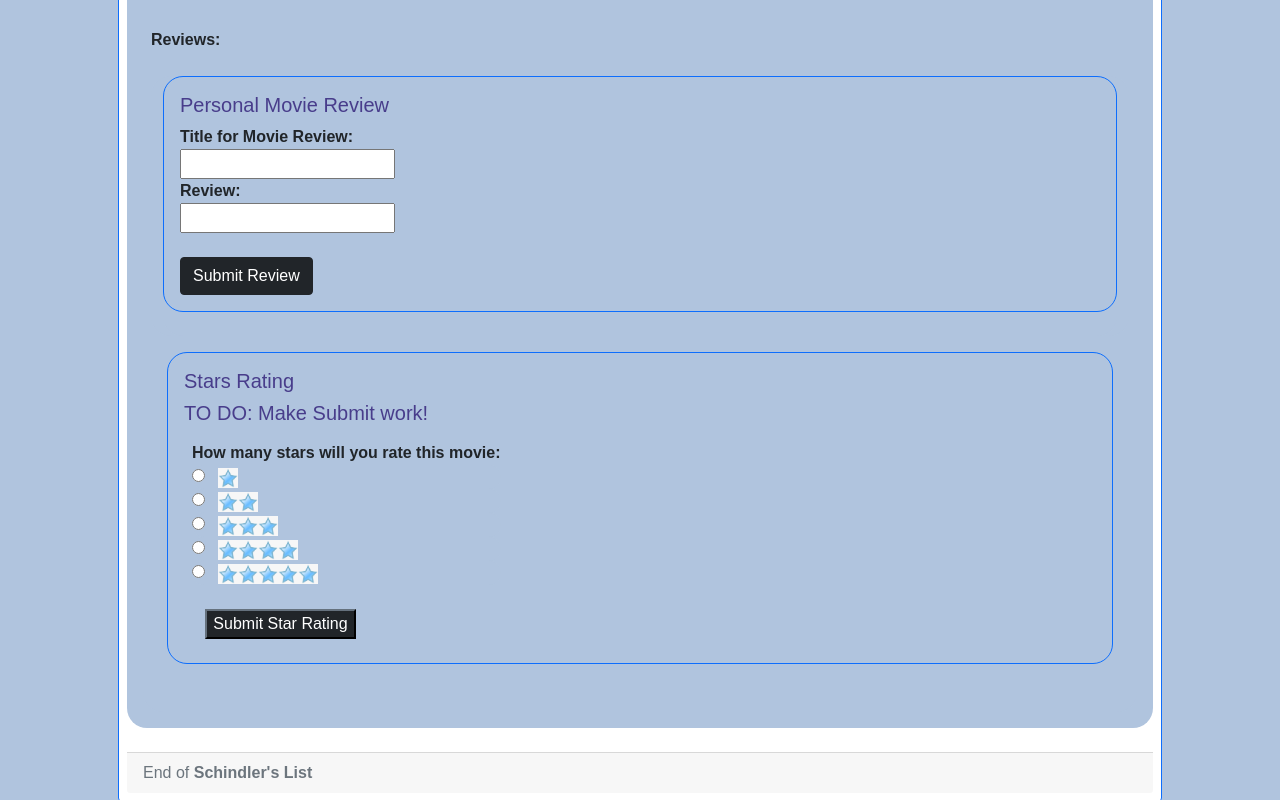
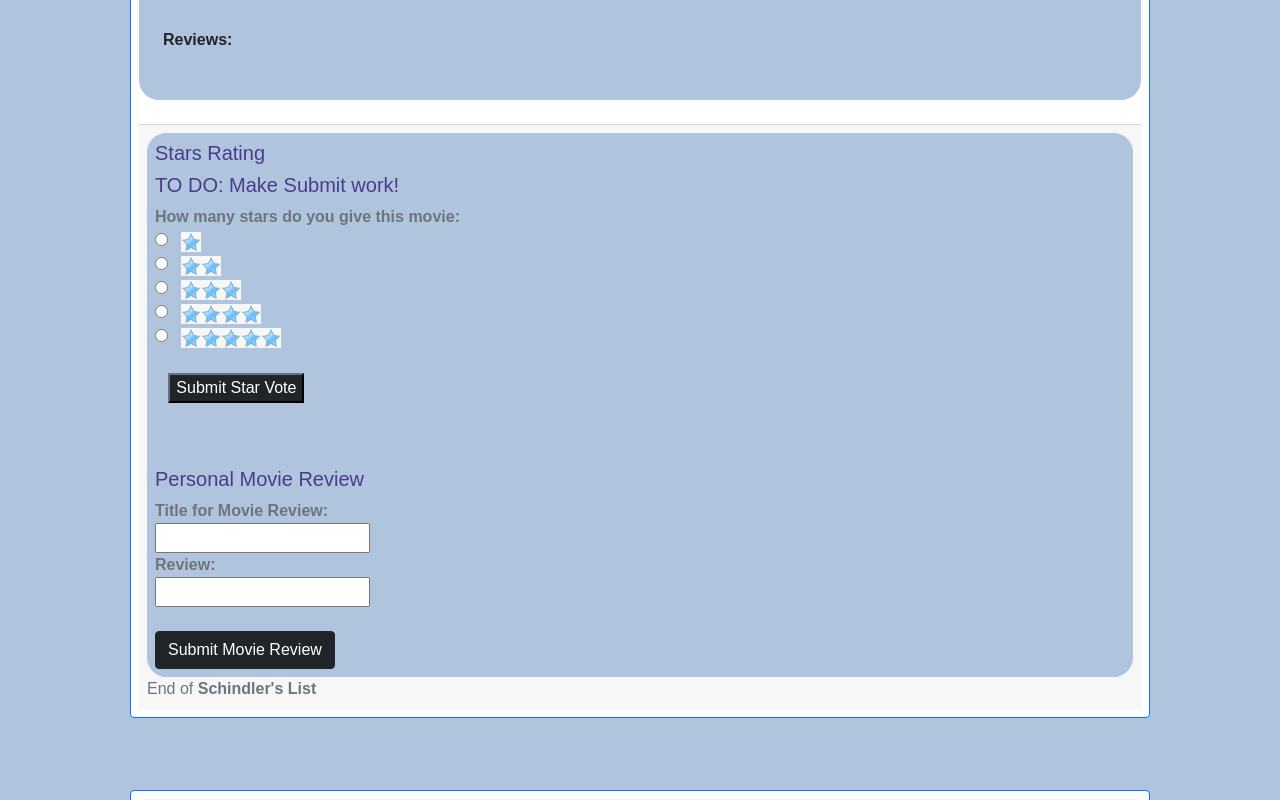
Before and after one commit to sw-dev-lisa-s-nh/React-Week2, a React (Create React App) app in the folder FE-Week2-HW/movie-review/: page / in a window 1280 px wide. Shown: the part 380-1180 px from the top of the page. Built offline with nearby package versions, Linux system fonts and the light colour scheme; grey boxes are pictures that could not be loaded; the HTML template or start-up script is replaced by a standard one.

Commit message:
trying to fix stars and review to render

```diff
--- a/FE-Week2-HW/movie-review/src/App.js
+++ b/FE-Week2-HW/movie-review/src/App.js
@@ -1,10 +1,19 @@
-import logo from './logo.svg';
-import './App.css';
+import React from 'react';
+import Container from './components/container';
 
 function App() {
+
+  let globalState = {
+    id: 1,
+    text: "Movie",
+    movies: []
+  }
+
   return (
-    <div className="App">
-      <header className="App-header">
+    <div className="App container">
+      <Container globalState={globalState} />
+
+      {/* <header className="App-header">
         <img src={logo} className="App-logo" alt="logo" />
         <p>
           Edit <code>src/App.js</code> and save to reload.
@@ -17,7 +26,7 @@ function App() {
         >
           Learn React
         </a>
-      </header>
+      </header>*/}
     </div>
   );
 }
--- /dev/null
+++ b/FE-Week2-HW/movie-review/src/components/container.js
@@ -0,0 +1,33 @@
+import React from 'react';
+import MovieList from './movielist';
+
+export default class Container extends React.Component {
+    //since we are handling the atate within here the parent component we have to build the state up in the constructor to reflect that
+    constructor(props) {
+        super(props);
+        this.state = {
+            movies: []
+            //within here we will have counts which will hold the counts, we will pass in the names assoicated to those names
+            // votes: {},
+            // clicksSum: 0,
+            // voteSum: 0,
+            // voteAvg: 0,
+            //*** VIDEO EVENTS PT 3 FOR REFERENCE  */
+            //to create the feature the business wants we will start by adding more properties to keep track of it
+            //to start lets go by adding the prop "highestCount: 0" ofc starting at 0 because they will all start at 0
+            // highestVote: 0,
+            //then we add this which will allow us to compare the name of the buttons with the highest count so it can be updated when needed
+            // highestVoteName: ''
+        };
+        //this.countClicks = this.countClicks.bind(this);
+    }
+
+    render() {
+        return (
+        <div>
+            <MovieList />
+        </div>
+        )
+    };
+
+}
--- a/FE-Week2-HW/movie-review/src/components/movie.js
+++ b/FE-Week2-HW/movie-review/src/components/movie.js
@@ -1,6 +1,7 @@
 import React from 'react';
 import { Card } from 'react-bootstrap';
 import ReviewList from './reviewlist';
+import ReviewForm from './reviewform';
 import Stars from './stars';
 
 
@@ -19,21 +20,36 @@ export default class Movie extends React.Component{
       newstars: props.newstars,
       totalvotes: props.totalvotes,
       synopsis: props.synopsis,
-      image: props.image
+      image: props.image,
+      reviews: props.reviews
     };
+    this.onStarSubmit = this.onStarSubmit.bind(this); // needed for React
     this.onFormSubmit = this.onFormSubmit.bind(this); // needed for React
   }
 
-  onFormSubmit(formState) {
-    console.log("In Movie.js -- onFormSubmit: " + formState.newstars);
-    const oldstars = this.state.stars;
+  onStarSubmit(formState) {
+    console.log("In Movie.js -- onStarSubmit: " + formState.newstars);
+    let oldstars = this.state.stars;
     const newstars = formState.newstars;
     const newtotalvotes = this.state.totalvotes+1;
-    this.setState(
-      {stars: ((oldstars+newstars)/newtotalvotes)},
-      {totalvotes: this.props.totalvotes++})
+    let computedstars = (oldstars + newstars);
+    console.log ("computed stars: " + computedstars);
+    computedstars = computedstars/newtotalvotes;
+    console.log ("computed stars: " + computedstars);
+    this.setState({
+      stars: computedstars,
+      totalvotes: newtotalvotes
+    });
   }
 
+  // addReviewToList -- let's update the reviews array with the new content.
+  onFormSubmit(formState) {
+    const newreviews = this.state.reviews.slice();
+    newreviews.push(formState);
+    this.setState ({
+      reviews: newreviews
+    })
+  }
 
   render() {
       // console.log(this.props.image); // for debugging purposes
@@ -56,12 +72,15 @@ export default class Movie extends React.Component{
                 <strong>Reviews: </strong>
                 <br/><br />
                 <ReviewList />
-                <Stars /> <br />
             </div>
             </Card.Body>
             <br />
-            <Card.Footer className="text-muted">
-
+            <Card.Footer className="text-muted p-2">
+                <div>
+                    <Stars  onStarSubmit={(formState) => this.onStarSubmit(formState)}/>
+                    <br /> <br />
+                    <ReviewForm  onFormSubmit={(formState) => this.onFormSubmit(formState)}  />
+                </div>
 
                End of <strong>{this.state.title}</strong>
             </Card.Footer>
--- a/FE-Week2-HW/movie-review/src/components/movielist.js
+++ b/FE-Week2-HW/movie-review/src/components/movielist.js
@@ -8,14 +8,14 @@ export default class MovieList extends React.Component {
 
     render() {
         return (
-            <div className="container p-5 ">
+            <div className="movie-list container p-5 ">
                 <h2>Movie List</h2>
                 <Movie {...
                 { id: 1,
                   key: 1,
                   ranking: 1,
                   stars: 5,
-                  totalratings: 0,
+                  totalvotes: 1,
                   title: 'Schindler\'s List',
                   rating: 'R (for language, some sexuality and actuality violence).',
                   synopsis: 'In German-occupied Poland during World War II industrialist Oskar Schindler gradually becomes concerned for his Jewish workforce after witnessing their persecution by the Nazis.',
@@ -27,7 +27,7 @@ export default class MovieList extends React.Component {
                   key: 2,
                   ranking: 2,
                   stars: 5,
-                  totalratings: 0,
+                  totalvotes: 1,
                   title: 'Whiplash',
                   rating: 'R (for strong language including some sexual references).',
                   synopsis: 'A promising young drummer enrolls at a cut-throat music conservatory where his dreams of greatness are mentored by an instructor who will stop at nothing to realize a student\'s potential.',
@@ -39,7 +39,7 @@ export default class MovieList extends React.Component {
                   key: 3,
                   ranking: 4,
                   stars: 5,
-                  totalratings: 0,
+                  totalvotes: 1,
                   title: 'The Shawshank Redemption',
                   rating: 'R (for language and prison violence).',
                   synopsis: 'Two imprisoned men bond over a number of years, finding solace and eventual redemption through acts of common decency',
@@ -51,7 +51,7 @@ export default class MovieList extends React.Component {
                   key: 4,
                   ranking: 4,
                   stars: 5,
-                  totalratings: 0,
+                  totalratings: 1,
                   title: 'Encanto',
                   rating: 'PG (for some thematic elements and mild peril).',
                   synopsis: 'A young Colombian woman has to face the frustration of being the only member of her family without magical powers.',
--- a/FE-Week2-HW/movie-review/src/components/review.js
+++ b/FE-Week2-HW/movie-review/src/components/review.js
@@ -7,8 +7,9 @@ export default class Review extends React.Component {
     constructor(props) {
         super(props);
         this.state = {
-            index: this.props.index,
-            reviewtext: this.props.reviewtext
+            index: props.index,
+            reviewtext: props.reviewtext,
+            key: props.key
         };
     }
 
--- a/FE-Week2-HW/movie-review/src/components/reviewform.js
+++ b/FE-Week2-HW/movie-review/src/components/reviewform.js
@@ -1,4 +1,6 @@
 import React from 'react';
+import {Button, Form} from 'react-bootstrap';
+
 
 // ReviewForm - a form at the bottom of a Movie component that allows users to
 // leave reviews.  When submitted, the review should be added to the movie.
@@ -17,12 +19,12 @@ export default class ReviewForm extends React.Component {
       this.handleSubmit = this.handleSubmit.bind(this);
     }
 
-    resetReview() {
-      this.setState({
-        title: '',
-        reviewtext: ''
-      });
-    }
+    // resetReview() {
+    //   this.setState({
+    //     title: '',
+    //     reviewtext: ''
+    //   });
+    // }
 
     handleChange(event) {
       let current = event.target;
@@ -37,14 +39,14 @@ export default class ReviewForm extends React.Component {
     handleSubmit() {
       console.log('A movie review was submitted.');
       this.props.onFormSubmit(this.state);
-      this.resetReview();
+      //this.resetReview();
     }
 
     render() {
       return (
-          <div className="border border-primary p-3">
+          <div className="new-movie-review p-2">
             <h5>Personal Movie Review</h5>
-            <form className="form" onSubmit={this.handleSubmit}>
+            <Form className="form">
                 <label htmlFor="titleInput"><b>Title for Movie Review:</b></label>
                 <br />
                     <input name="title" type="text" id="titleInput" value={this.state.title} onChange={this.handleChange} />
@@ -53,8 +55,13 @@ export default class ReviewForm extends React.Component {
                     <br />
                     <input name="reviewtext" type="text" id="reviewInput" value={this.state.reviewtext} onChange={this.handleChange} />
                     <br /><br/>
-                    <input className="submit-button btn btn-dark" type="submit" value="Submit Review" onClick={this.handleSubmit} />
-            </form>
+                    <Button className="submit-button btn btn-dark" type="submit" value="Submit Review" onClick={this.handleSubmit}>Submit Movie Review</Button>
+                    <div>
+                      <input type='hidden' name='movieid' id='movieid' value={this.id}/>
+                      <input type='hidden' id='displayid' placeholder={this.id}/>
+                    </div>
+
+            </Form>
           </div>
       );
     }
--- a/FE-Week2-HW/movie-review/src/components/reviewlist.js
+++ b/FE-Week2-HW/movie-review/src/components/reviewlist.js
@@ -1,5 +1,4 @@
 import React from 'react';
-import ReviewForm from './reviewform';
 
 // ReviewList - a container inside of a Movie that houses Review components.
 
@@ -9,17 +8,7 @@ export default class ReviewList extends React.Component {
         this.state = {
             reviews: []
         };
-        this.onFormSubmit = this.onFormSubmit.bind(this); // needed for React
     }
-
-    // addReviewToList -- let's update the reviews array with the new content.
-    onFormSubmit(formState) {
-        const newreviews = this.state.reviews.slice();
-        newreviews.push(formState);
-        this.setState ({
-          reviews: newreviews
-        })
-      }
 
     render() {
         console.log("in reviewlist");
@@ -27,15 +16,9 @@ export default class ReviewList extends React.Component {
         return (
             <div className='container'>
                 <div>
-                    {/* <Review {...                       */}
                     {this.state.reviews.map(function(review,index) {
                         return <div key={index}>{review.title}<span>: &nbsp; &nbsp;</span> {review.reviewtext}</div>
                     })}
-                    {/* } /> */}
-                </div>
-                <div>
-                    <ReviewForm onFormSubmit={(formState) => this.onFormSubmit(formState)}  />
-                    <br />
                 </div>
             </div>
         );
--- a/FE-Week2-HW/movie-review/src/components/stars.js
+++ b/FE-Week2-HW/movie-review/src/components/stars.js
@@ -15,18 +15,23 @@ export default class Stars extends React.Component {
       this.handleSubmit = this.handleSubmit.bind(this);
     }
 
-    resetStars() {
-      this.setState({
-        newstars: 0
-      });
-    }
+    // resetStars() {
+    //   this.setState({
+    //     newstars: 0
+    //   });
+    // }
 
     handleChange(event) {
       let current = event.target;
-      let name = current.name;
-      let value = current.value;
+      let stringvalue = current.value;
+      let value = 0;
+      if (stringvalue === '1') { value = 1; }
+      else if (stringvalue=== '2') { value = 2; }
+      else if (stringvalue === '3') { value = 3; }
+      else if (stringvalue === '4') { value = 4; }
+      else if (stringvalue === '5') { value = 5; }
+      console.log(value + '  &  ' + typeof(value));
       alert('A new Star Rating was entered: ' + value);
-      console.log('Name: ' + name + ' Value: ' + value);
       this.setState({
           newstars : value
       });
@@ -35,21 +40,21 @@ export default class Stars extends React.Component {
     handleSubmit() {
       console.log('A star rating was submitted:' + this.state.newstars);
       // PROBLEM:  This is undefined! -- onFormSubmit is defined in movie.js
-      this.props.onFormSubmit(this.state);
-      this.resetStars();
+      this.props.onStarSubmit(this.state);
+      // this.resetStars();
     }
 
 
     render() {
       return (
-          <div className="border border-primary m-3 p-3">
+          <div className="star-box p-2">
             <h5>Stars Rating</h5>
             <h5>TO DO:  Make Submit work!</h5>
-            <form className="star-submission p-2" onSubmit={this.handleSubmit}>
-                <label><strong>How many stars will you rate this movie:</strong><br />
+            <form className="star-submission">
+                <label><strong>How many stars do you give this movie:</strong><br />
                 <div className="radio">
                     <label>
-                        <input type="radio" name="star" value="1" onChange={this.handleChange} />
+                        <input type="radio" name="star" value={1} onChange={this.handleChange} />
                         <span>&nbsp;&nbsp;&nbsp;</span>
                         <img className = "star" src = {require('./empty-star.png')} alt="first star" />
                         <span>&nbsp;&nbsp;&nbsp;</span>
@@ -59,7 +64,7 @@ export default class Stars extends React.Component {
 
                     <div className="radio">
                     <label>
-                        <input type="radio" name="star" value="2" onChange={this.handleChange} />
+                        <input type="radio" name="star" value={2} onChange={this.handleChange} />
                         <span>&nbsp;&nbsp;&nbsp;</span>
                         <img className = "star" src = {require('./empty-star.png')} alt="first star" />
                         <img className = "star" src = {require('./empty-star.png')} alt="first star" />
@@ -70,7 +75,7 @@ export default class Stars extends React.Component {
 
                     <div className="radio">
                     <label>
-                        <input type="radio" name="star" value="3" onChange={this.handleChange} />
+                        <input type="radio" name="star" value={3} onChange={this.handleChange} />
                         <span>&nbsp;&nbsp;&nbsp;</span>
                         <img className = "star" src = {require('./empty-star.png')} alt="first star" />
                         <img className = "star" src = {require('./empty-star.png')} alt="first star" />
@@ -82,7 +87,7 @@ export default class Stars extends React.Component {
 
                     <div className="radio">
                     <label>
-                        <input type="radio" name="star" value="4" onChange={this.handleChange} />
+                        <input type="radio" name="star" value={4} onChange={this.handleChange} />
                         <span>&nbsp;&nbsp;&nbsp;</span>
                         <img className = "star" src = {require('./empty-star.png')} alt="first star" />
                         <img className = "star" src = {require('./empty-star.png')} alt="first star" />
@@ -95,7 +100,7 @@ export default class Stars extends React.Component {
 
                     <div className="radio">
                     <label>
-                        <input type="radio" name="star" value="5" onChange={this.handleChange}  />
+                        <input type="radio" name="star" value={5} onChange={this.handleChange}  />
                         <span>&nbsp;&nbsp;&nbsp;</span>
                         <img className = "star" src = {require('./empty-star.png')} alt="first star" />
                         <img className = "star" src = {require('./empty-star.png')} alt="first star" />
@@ -107,7 +112,7 @@ export default class Stars extends React.Component {
                      </label>
                     </div>
                 </label><br /><br /><span>&nbsp; &nbsp;</span>
-            <input className="submit-button btn-dark" type="submit"  onClick={this.handleSubmit} value="Submit Star Rating" />
+            <input className="submit-button btn-dark" type="submit"  onClick={this.handleSubmit} value="Submit Star Vote" />
             </form>
           </div>
       );
--- a/FE-Week2-HW/movie-review/src/index.css
+++ b/FE-Week2-HW/movie-review/src/index.css
@@ -41,6 +41,10 @@ div {
   background-color: lightsteelblue;
 }
 
+.star-box {
+  background-color: lightsteelblue;
+}
+
 h5 {
   color: darkslateblue;
   font-family: fantasy;
--- a/FE-Week2-HW/movie-review/src/index.js
+++ b/FE-Week2-HW/movie-review/src/index.js
@@ -1,11 +1,12 @@
 import React from 'react';
 import ReactDOM from 'react-dom';
 import './index.css';
-import MovieList from './components/movielist';
+import App from './App';
 import reportWebVitals from './reportWebVitals';
 
+
 ReactDOM.render(
-    <MovieList />,
+    <App />,
   document.getElementById('root')
 );
 
```
